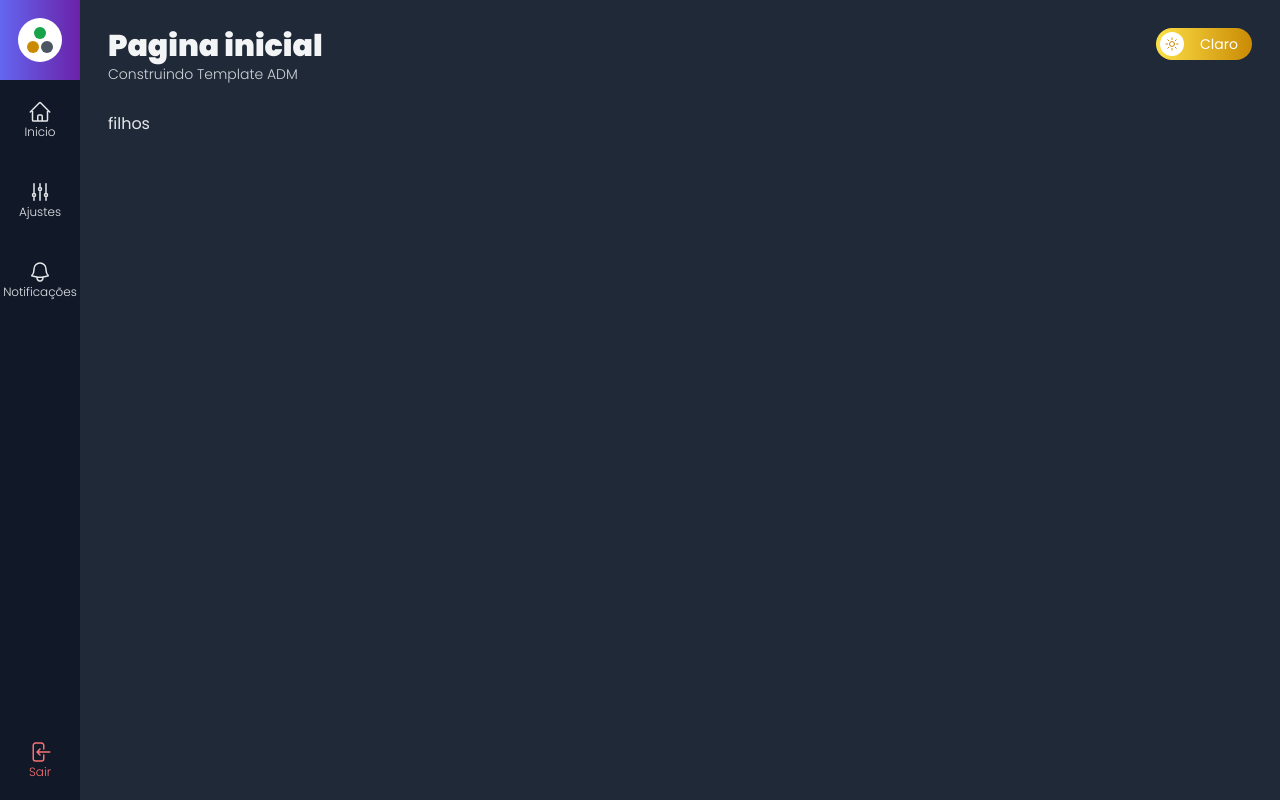
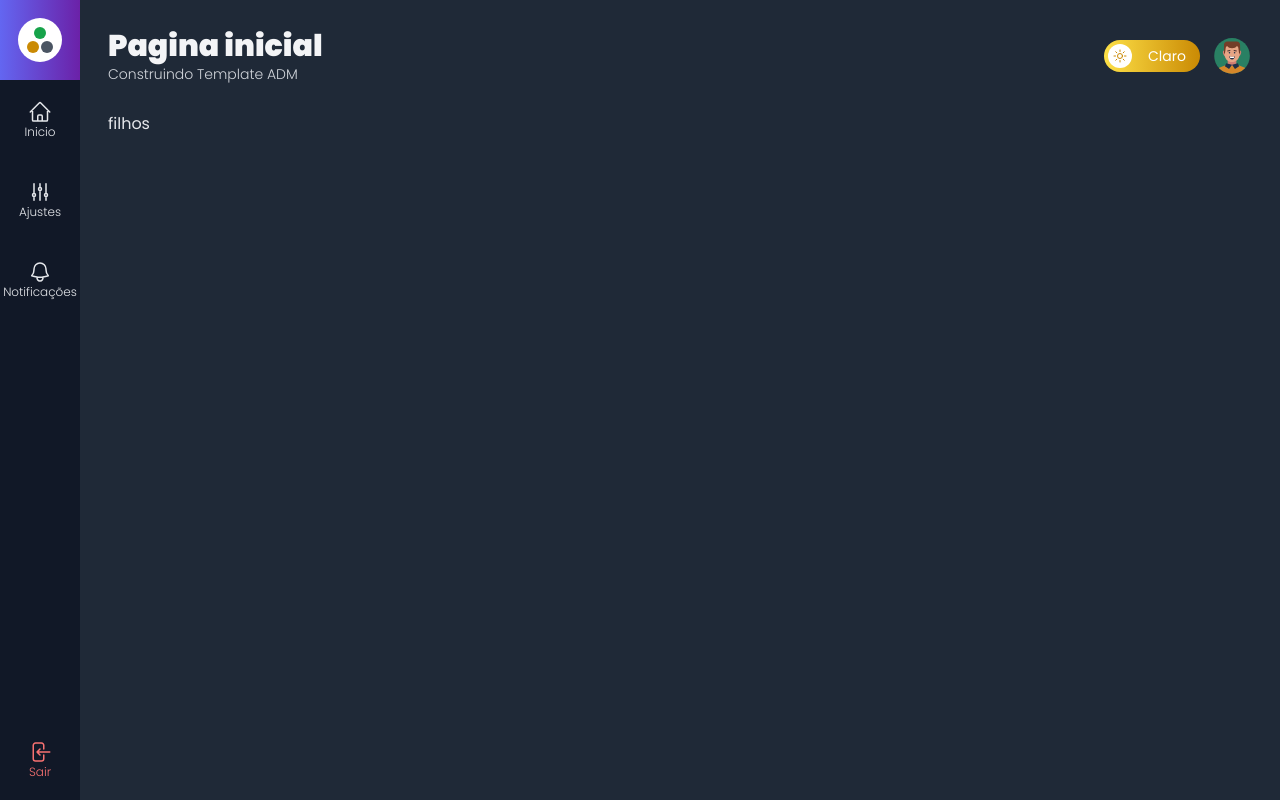
Before and after one commit to sirAndre1337/adminTemplate, a Next.js app: page / in a window 1280 px wide. Built offline with nearby package versions, Linux system fonts and the light colour scheme; no server answers.

Commit message:
Criando avatar do usuario

```diff
--- /dev/null
+++ b/src/components/template/AvatarUsuario.tsx
@@ -0,0 +1,22 @@
+import Link from "next/link";
+import useAuth from "../../data/hook/useAuth";
+
+
+interface AvatarUsuarioProps {
+    className?: string;
+}
+
+export default function AvatarUsuario(props: AvatarUsuarioProps) {
+
+    const {usuario} = useAuth();
+
+    return (
+        <Link href="/perfil">
+            <img
+            src={usuario?.imagemUrl ?? '/images/avatar.svg'}
+             alt="Imagem perfil usuario"
+             className={`h-10 w-10 rounded-full cursor-pointer ${props.className}`}
+             />
+        </Link>
+    )
+}
--- a/src/components/template/Cabecalho.tsx
+++ b/src/components/template/Cabecalho.tsx
@@ -1,4 +1,5 @@
 import useAppData from "../../data/hook/useAppData";
+import AvatarUsuario from "./AvatarUsuario";
 import BotaoAlternarTema from "./BotaoAlternarTema";
 import Titulo from "./Titulo";
 
@@ -14,8 +15,9 @@
     return (
         <div className="flex">
             <Titulo titulo={props.titulo} subtitulo={props.subtitulo}/>
-            <div className="flex flex-grow justify-end">
+            <div className="flex flex-grow justify-end items-center">
                     <BotaoAlternarTema tema={tema} alternarTema={alternarTema}/>
+                    <AvatarUsuario className="ml-3"/>
             </div>
         </div>
     )
--- /dev/null
+++ b/src/pages/perfil.tsx
@@ -0,0 +1,11 @@
+import Layout from "../components/template/Layout";
+
+export default function Perfil() {
+  return (
+    <div>
+      <Layout titulo="Perfil" subtitulo="Personalize seu perfil">
+        filhos
+      </Layout>
+    </div>
+  )
+}
```
Also changed, not shown: public/images/avatar.svg (added).
